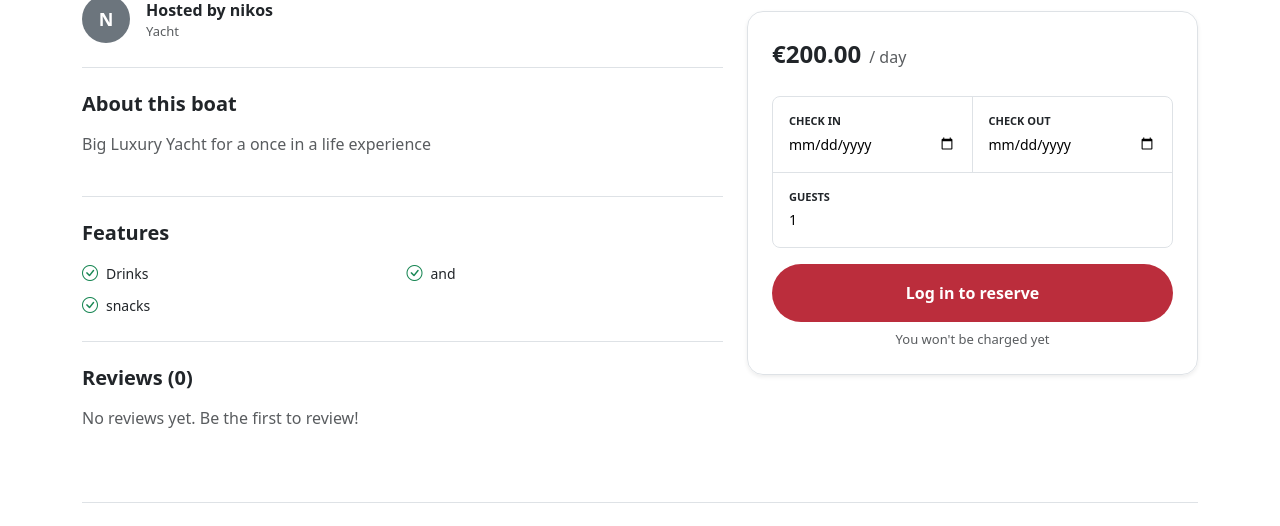
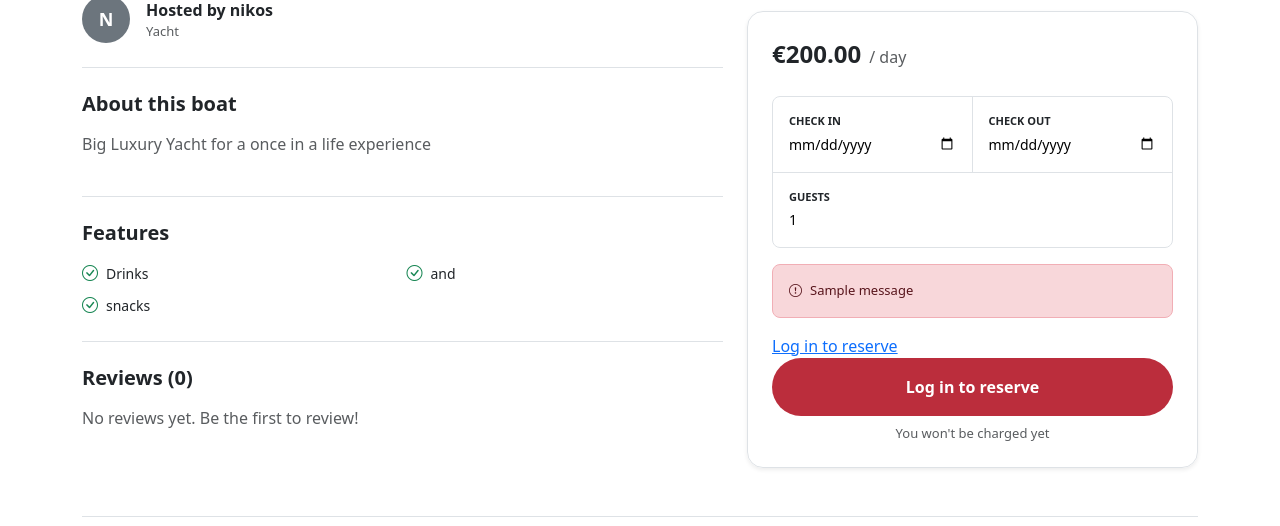
Before and after one commit to giovanis11/seago, a Django app: page /boats/1/ in a window 1280 px wide. Shown: the part 652-1178 px from the top of the page. Run offline with Django 5.2, Linux system fonts and the light colour scheme; data comes from the database, SQL or seed files in the repository; both versions use the stored data as it was after the commit; tables that the repository leaves empty hold one stand-in row (values such as "Sample post"); one stand-in notice (Sample message) is shown.

Commit message:
added error message if dates not available

```diff
--- a/templates/boats/boat_detail.html
+++ b/templates/boats/boat_detail.html
@@ -213,6 +213,17 @@
                 <input type="number" name="guests" min="1" max="{{ boat.capacity }}" value="1" class="border-0 w-100 p-0 mt-1" style="font-size: 14px; outline: none;">
               </div>
             </div>
+                {% if messages %}
+                {% for message in messages %}
+                  <div class="alert alert-danger rounded-3 mb-3" style="font-size: 13px;">
+                    <i class="bi bi-exclamation-circle me-2"></i>{{ message }}
+                  </div>
+                {% endfor %}
+              {% endif %}
+              {% if request.user.is_authenticated %}
+              {% else %}
+                <a href="...">Log in to reserve</a>
+              {% endif %}
             {% if request.user.is_authenticated %}
               <button type="submit" class="btn w-100 rounded-pill py-3 fw-bold text-white" style="background: #bb2d3c;">Reserve</button>
             {% else %}
```
Also changed, not shown: db.sqlite3.
